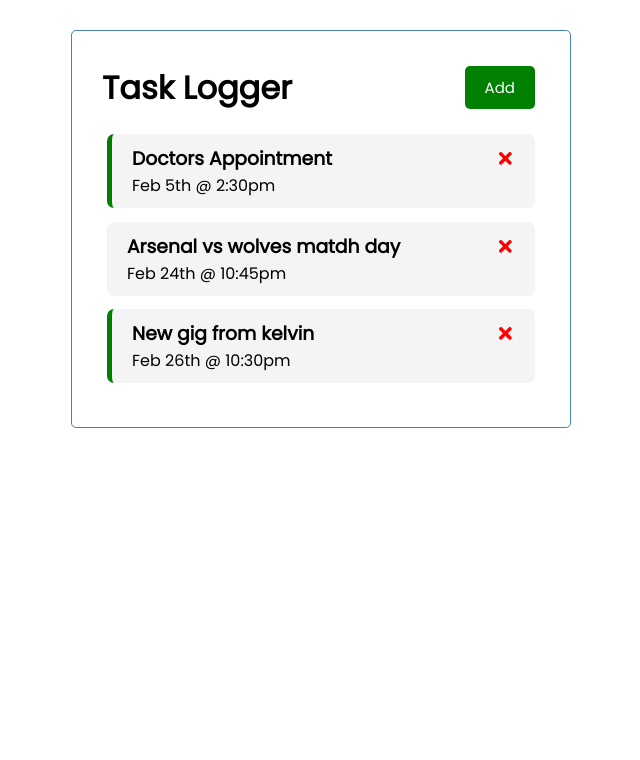
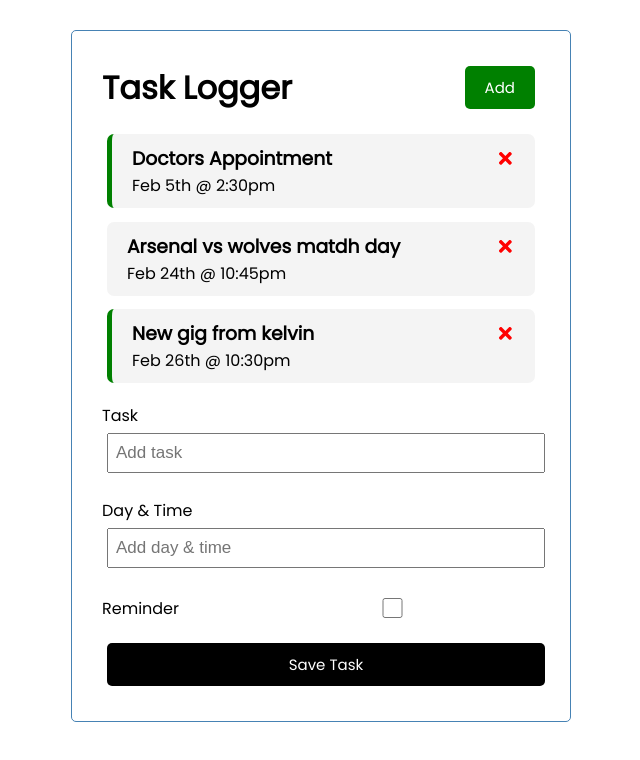
Before and after one commit to joesoftmwai/react-task-logger, a React (Create React App) app: page / in a window 1280 px wide. Shown: the top 760 px of the page, without its empty margins (319-959 px from the left). Built offline with nearby package versions, Linux system fonts and the light colour scheme.

Commit message:
form handling

```diff
--- a/src/App.js
+++ b/src/App.js
@@ -3,6 +3,7 @@ import './App.css';
 import Tasks from './components/tasks/Tasks';
 import { useState } from 'react';
 import { FaCannabis } from 'react-icons/fa'
+import AddTask from './components/addtask/AddTask';
 
 function App() {
 
@@ -42,19 +43,27 @@ function App() {
      task.id === id ? { ...task, reminder: !task.reminder} : task ))
   }
 
+  const addTask = (task) => {
+    console.log('task', task);
+
+  }
+
   return (
     <div className="container">
       <Header title={'mwai'} />
 
       { tasks.length ?
 
-        <Tasks tasks={tasks} deleteTask={deleteTask} toggleReminder={toggleReminder} /> :
+        <Tasks tasks={tasks} deleteTask={deleteTask} toggleReminder={toggleReminder}  /> :
 
         <div style={{color: 'red', textAlign:'center'}} >
           <i> <FaCannabis/> No tasks found</i>
         </div>
 
       }
+
+      <AddTask  addTask = {addTask} />
+
     </div>
   );
 }
--- /dev/null
+++ b/src/components/addtask/AddTask.jsx
@@ -0,0 +1,58 @@
+import React, { useState } from 'react'
+
+const AddTask = ({  addTask }) => {
+    const [text, setText] = useState('');
+    const [day, setDay] = useState('');
+    const [reminder, setReminder] = useState(false);
+
+    const onSubmit = (e) => {
+        e.preventDefault();
+        if(text && day) {
+            addTask({text, day, reminder});
+        }
+
+        clearForm();
+    }
+
+    const clearForm = () => {
+        setText('');
+        setDay('');
+        setReminder(false);
+    }
+
+  return (
+    <form className='add-from'  onSubmit={onSubmit}>
+        <div className='form-control'>
+            <label htmlFor='add-task'>Task</label>
+            <input
+                type="text"
+                value={text}
+                onChange={(e) => setText(e.target.value) }
+                id="add-task" placeholder='Add task' required />
+        </div>
+
+        <div className='form-control'>
+            <label htmlFor='add-day-time'>Day & Time</label>
+            <input
+                type="text"
+                value={day}
+                onChange={(e) => setDay(e.target.value) }
+                id="add-day-time" placeholder='Add day & time' required/>
+        </div>
+
+        <div className='form-control form-control-check'>
+            <label htmlFor='set-reminder'>Reminder</label>
+            <input
+                type="checkbox"
+                value={reminder}
+                checked={reminder}
+                onChange={(e) => setReminder(e.currentTarget.checked) }
+                id="set-reminder" />
+        </div>
+
+        <input type="submit" className='btn btn-block' value="Save Task" />
+    </form>
+  )
+}
+
+export default AddTask
```
Also changed, not shown: src/components/addtask/AddTask.css (added).
